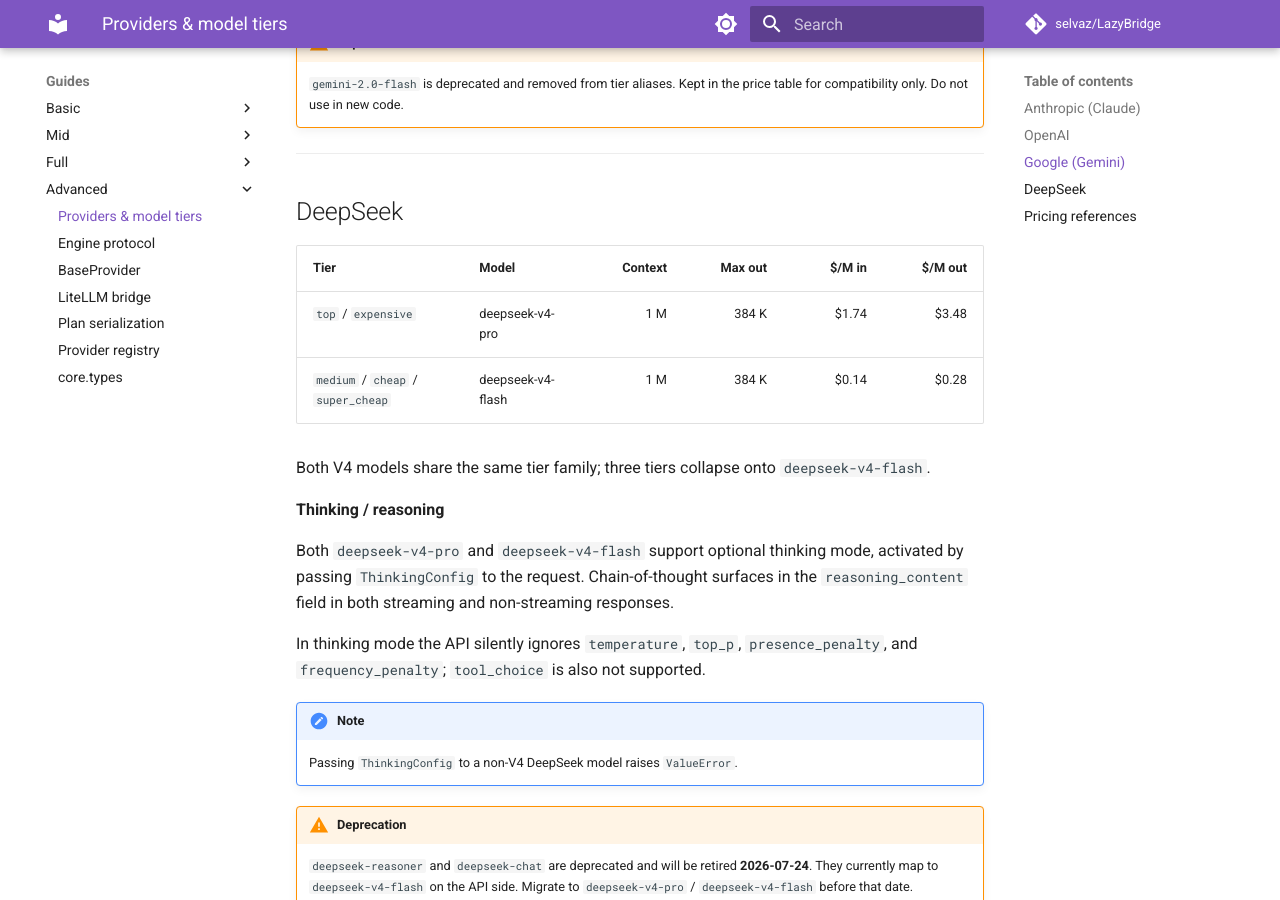
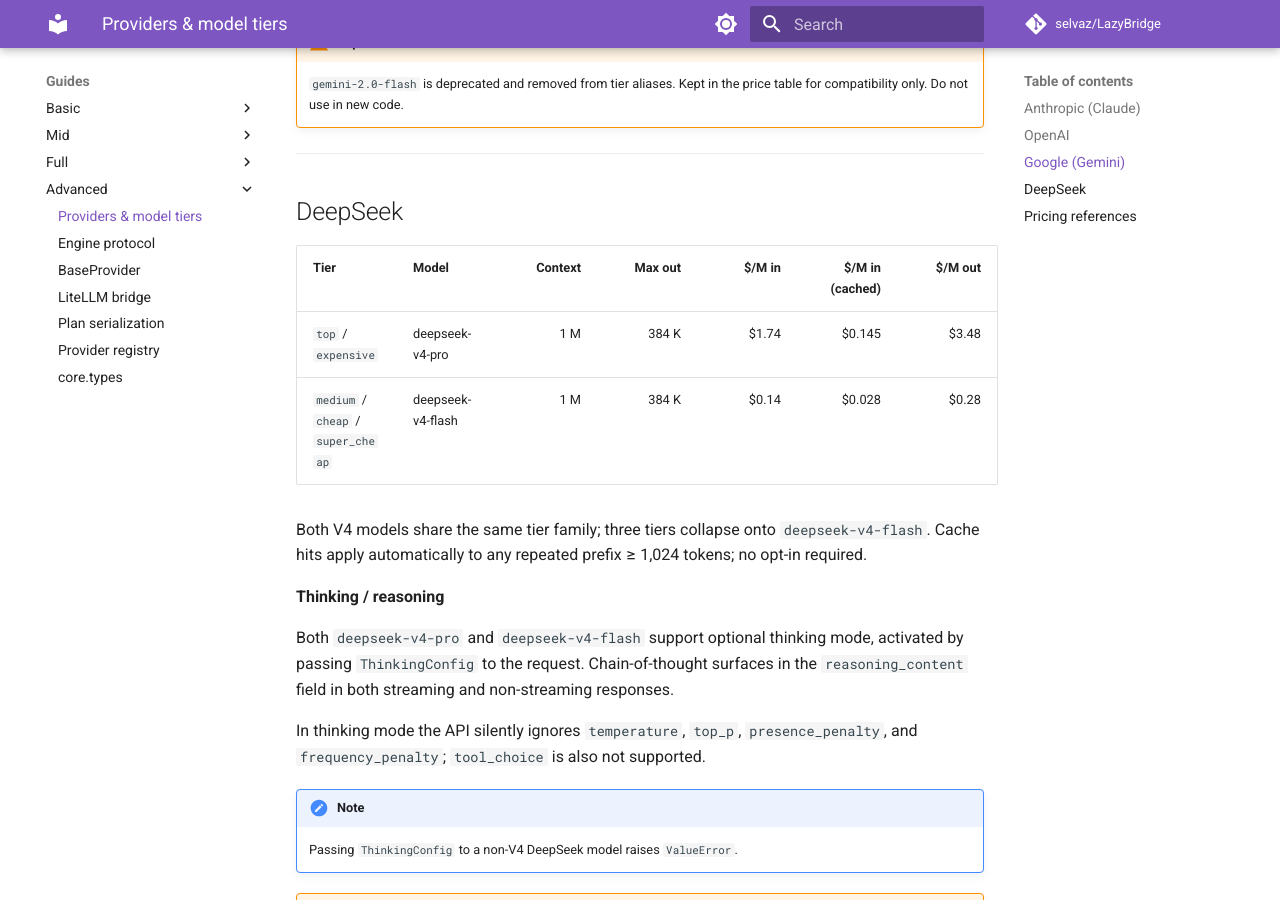
Before and after one commit to selvaz/LazyBridge, an MkDocs documentation site: the page built from docs/guides/providers.md, in a window 1280 px wide and 900 px high, scrolled down 3230 px. Built offline with MkDocs 1.6.1 and Material for MkDocs 9.7.7, drawn with Linux system fonts in a browser that asks for light colours; comment, search, counter and statistics services are not loaded.

Commit message:
docs(deepseek): add V4 cache-hit pricing; verify all provider data against official sources
Confirmed via official docs (Anthropic, OpenAI, DeepSeek API docs):
- Claude Opus 4.7: 128K max out (not 300K)
- Claude Sonnet 4.6: 64K max out (not 300K)
- Claude Haiku 4.5: 64K max out (not null)
- GPT-5.4 context: 1M with 128K max out (confirmed correct)
- DeepSeek V4-Flash cache hit: $0.028/M input (automatic, prefix ≥1024 tokens)
- DeepSeek V4-Pro cache hit: $0.145/M input

Added cache-hit pricing column to DeepSeek tables in providers.md and
skill_docs/fragments/providers.md; added reference comment to deepseek.py
_PRICE_TABLE. Framework cost calculation uses cache-miss rates as before
(no cached-token tracking in UsageStats yet).

https://claude.ai/code/session_01Ho7KYyBYhak6YYoL5jwC62

```diff
--- a/docs/guides/providers.md
+++ b/docs/guides/providers.md
@@ -104,12 +104,13 @@ verify at each provider's pricing page before billing decisions.
 
 ## DeepSeek
 
-| Tier | Model | Context | Max out | $/M in | $/M out |
-|------|-------|--------:|-------:|-------:|--------:|
-| `top` / `expensive` | deepseek-v4-pro | 1 M | 384 K | $1.74 | $3.48 |
-| `medium` / `cheap` / `super_cheap` | deepseek-v4-flash | 1 M | 384 K | $0.14 | $0.28 |
+| Tier | Model | Context | Max out | $/M in | $/M in (cached) | $/M out |
+|------|-------|--------:|-------:|-------:|----------------:|--------:|
+| `top` / `expensive` | deepseek-v4-pro | 1 M | 384 K | $1.74 | $0.145 | $3.48 |
+| `medium` / `cheap` / `super_cheap` | deepseek-v4-flash | 1 M | 384 K | $0.14 | $0.028 | $0.28 |
 
 Both V4 models share the same tier family; three tiers collapse onto `deepseek-v4-flash`.
+Cache hits apply automatically to any repeated prefix ≥ 1,024 tokens; no opt-in required.
 
 **Thinking / reasoning**
 
```
Also changed, not shown: lazybridge/skill_docs/fragments/providers.md (+5 -4 lines), 1 other file.
